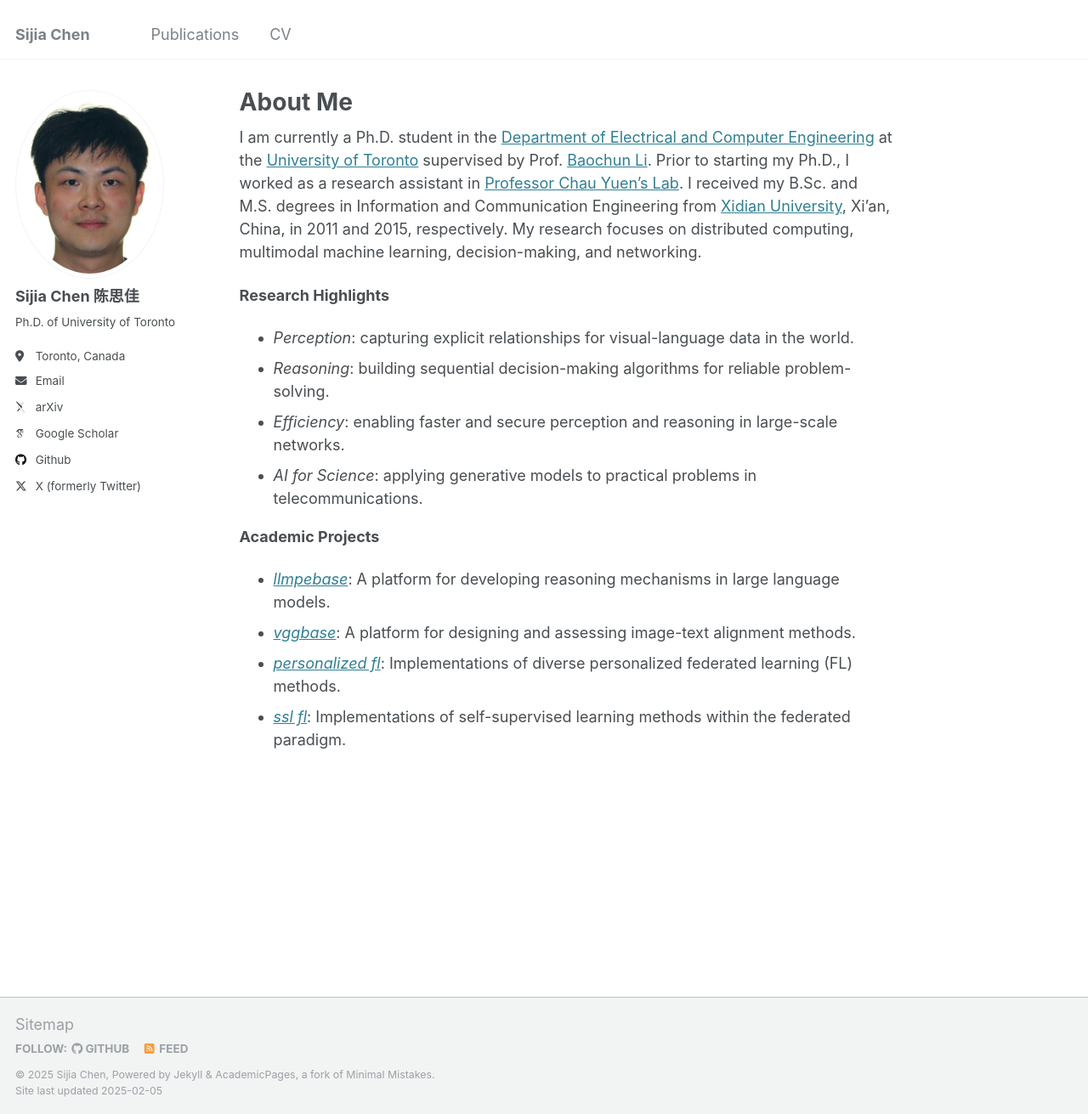
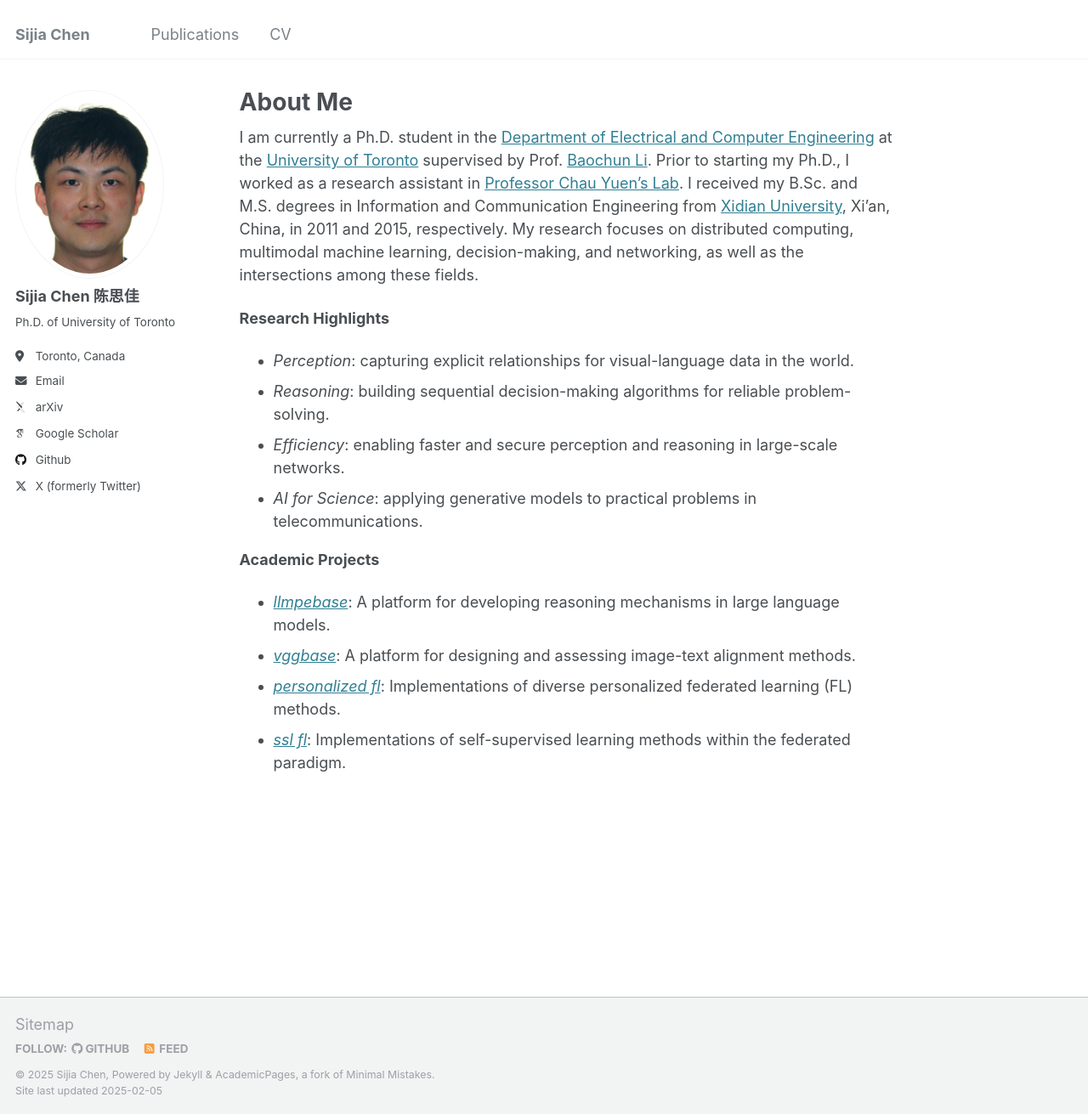
Before and after one commit to CSJDeveloper/sjiachen.github.io, a Jekyll site: the page built from _pages/about.md, in a window 1280 px wide and 1311 px high. Shown: the whole window at 85% size. Built offline with Jekyll 4.4.1, drawn with Linux system fonts in a browser that asks for light colours; some web fonts are replaced.

Commit message:
Adjusted the research focus

```diff
--- a/_pages/about.md
+++ b/_pages/about.md
@@ -7,7 +7,7 @@ redirect_from:
   - /about.html
 ---
 
-I am currently a Ph.D. student in the [Department of Electrical and Computer Engineering](https://www.ece.utoronto.ca/) at the [University of Toronto](https://www.utoronto.ca/) supervised by Prof. [Baochun Li](https://iqua.ece.toronto.edu/bli/). Prior to starting my Ph.D., I worked as a research assistant in [Professor Chau Yuen's Lab](https://blogs.ntu.edu.sg/chau-yuen/). I received my B.Sc. and M.S. degrees in Information and Communication Engineering from [Xidian University](https://en.xidian.edu.cn/), Xi'an, China, in 2011 and 2015, respectively. My research focuses on distributed computing, multimodal machine learning, decision-making, and networking.
+I am currently a Ph.D. student in the [Department of Electrical and Computer Engineering](https://www.ece.utoronto.ca/) at the [University of Toronto](https://www.utoronto.ca/) supervised by Prof. [Baochun Li](https://iqua.ece.toronto.edu/bli/). Prior to starting my Ph.D., I worked as a research assistant in [Professor Chau Yuen's Lab](https://blogs.ntu.edu.sg/chau-yuen/). I received my B.Sc. and M.S. degrees in Information and Communication Engineering from [Xidian University](https://en.xidian.edu.cn/), Xi'an, China, in 2011 and 2015, respectively. My research focuses on distributed computing, multimodal machine learning, decision-making, and networking, as well as the intersections among these fields.
 
 __Research Highlights__
 - _Perception_: capturing explicit relationships for visual-language data in the world.
```
